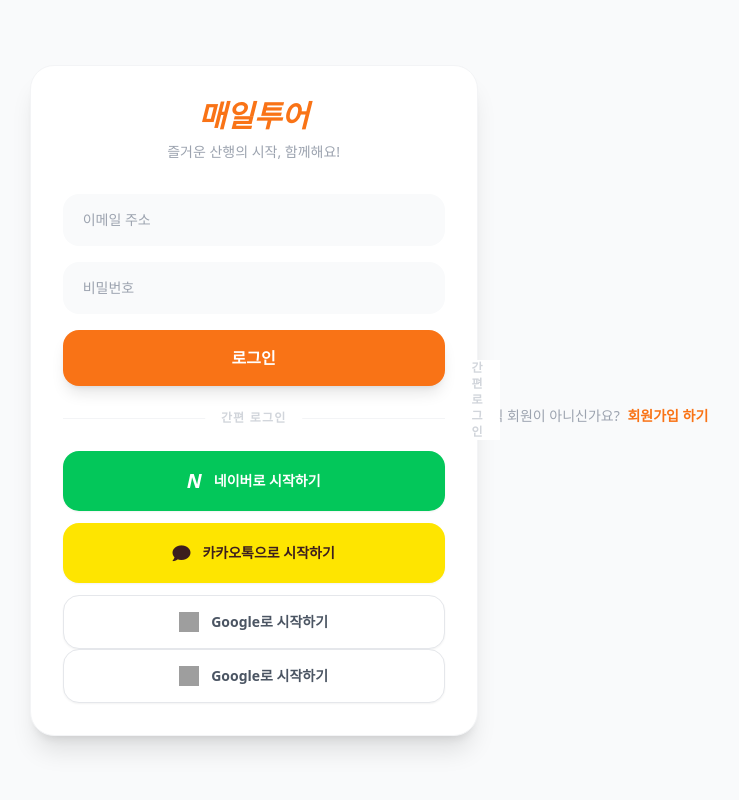
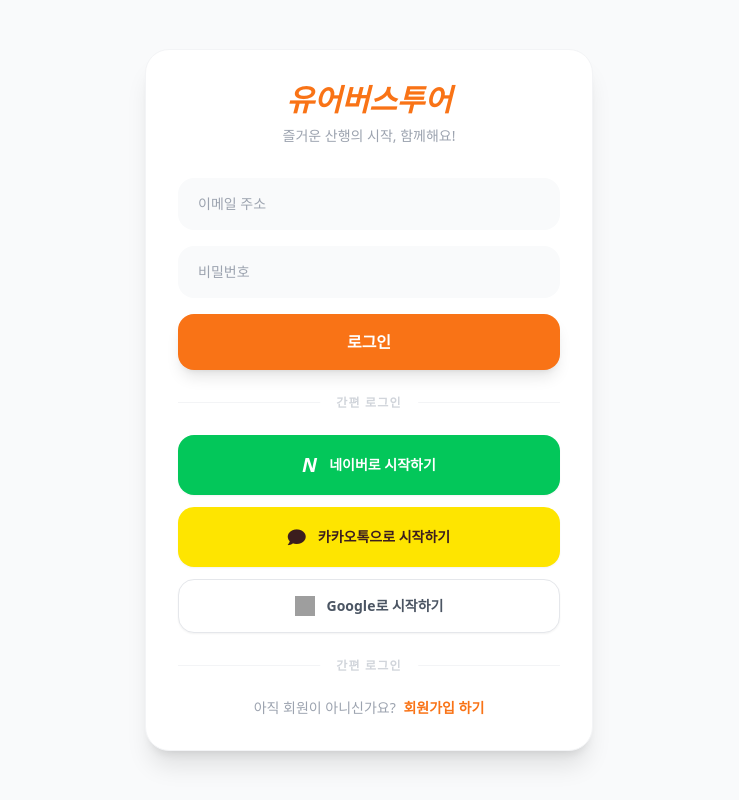
Before and after one commit to naohuntrixs-jpg/yourbustour, a plain HTML site: page login.html in a window 1280 px wide. Shown: the whole page, without its empty margins (271-1010 px from the left). Drawn offline with nearby package versions, Linux system fonts and the light colour scheme; grey boxes are pictures that could not be loaded.

Commit message:
Change site name from 유어버스투어

```diff
--- a/login.html
+++ b/login.html
@@ -3,7 +3,7 @@
 <head>
     <meta charset="UTF-8">
     <meta name="viewport" content="width=device-width, initial-scale=1.0">
-    <title>매일투어 - 로그인</title>
+    <title>유어버스투어 - 로그인</title>
     <script src="https://cdn.tailwindcss.com"></script>
     <link rel="stylesheet" href="https://cdnjs.cloudflare.com/ajax/libs/font-awesome/6.0.0/css/all.min.css">
 </head>
@@ -11,7 +11,7 @@
 
     <div class="max-w-md w-full bg-white rounded-3xl shadow-xl p-8 border border-gray-100">
         <div class="text-center mb-8">
-            <h1 onclick="location.href='index.html'" class="text-3xl font-black text-orange-500 italic cursor-pointer">매일투어</h1>
+            <h1 onclick="location.href='index.html'" class="text-3xl font-black text-orange-500 italic cursor-pointer">유어버스투어</h1>
             <p class="text-gray-400 text-sm mt-2">즐거운 산행의 시작, 함께해요!</p>
         </div>
 
@@ -47,11 +47,8 @@
             </button>
         </div>
 
-        <button class="w-full py-4 bg-white border border-gray-200 text-gray-600 rounded-2xl font-bold flex items-center justify-center space-x-3 hover:bg-gray-50 transition shadow-sm">
-                <img src="https://www.gstatic.com/images/branding/product/1x/gsa_512dp.png" class="w-5 h-5">
-                <span class="text-sm">Google로 시작하기</span>
-            </button>
-        </div> <div class="relative my-8 text-center">
+
+        <div class="relative my-8 text-center">
             <hr class="border-gray-100">
             <span class="absolute top-1/2 left-1/2 -translate-x-1/2 -translate-y-1/2 bg-white px-4 text-xs text-gray-300 font-bold uppercase tracking-widest">간편 로그인</span>
         </div>
```
